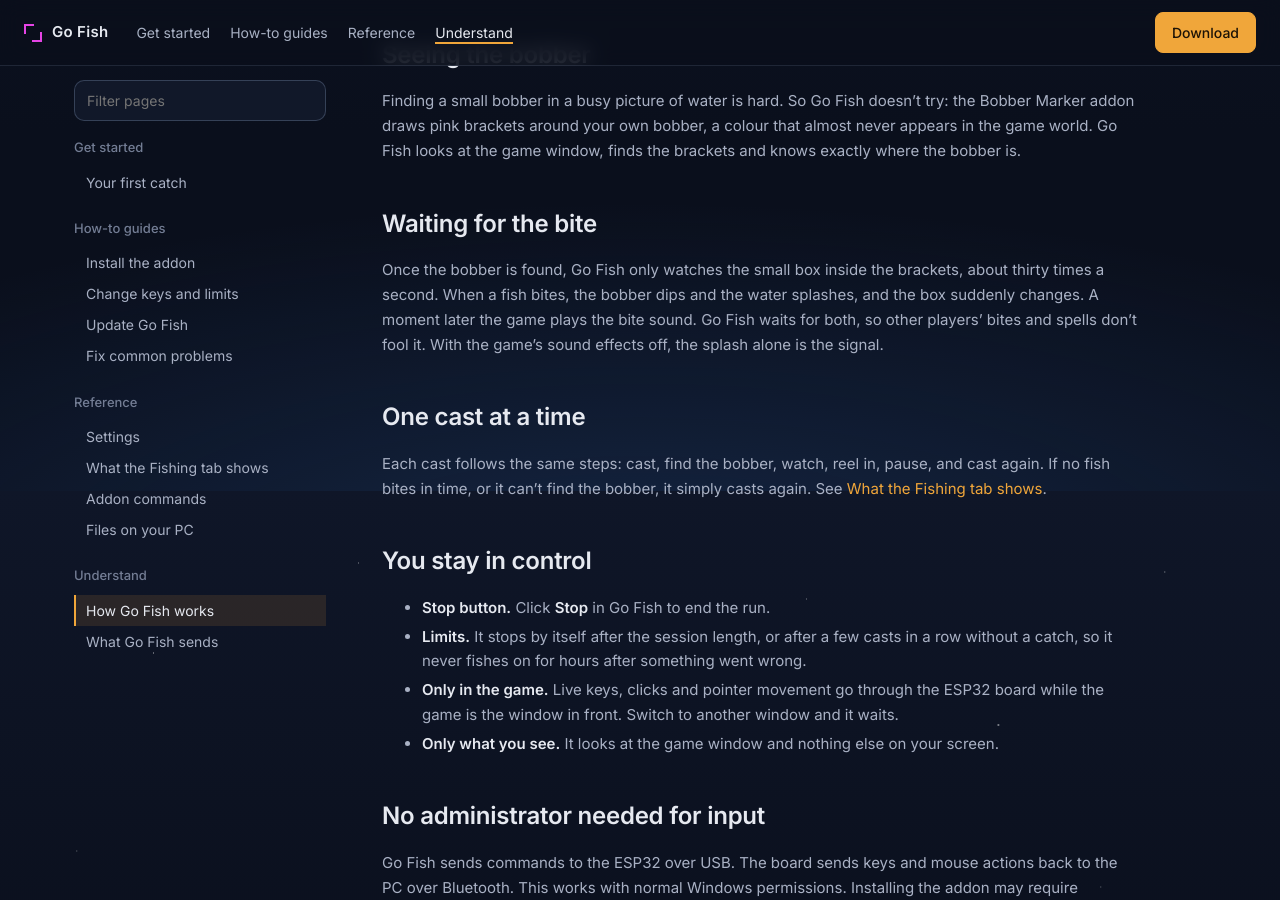
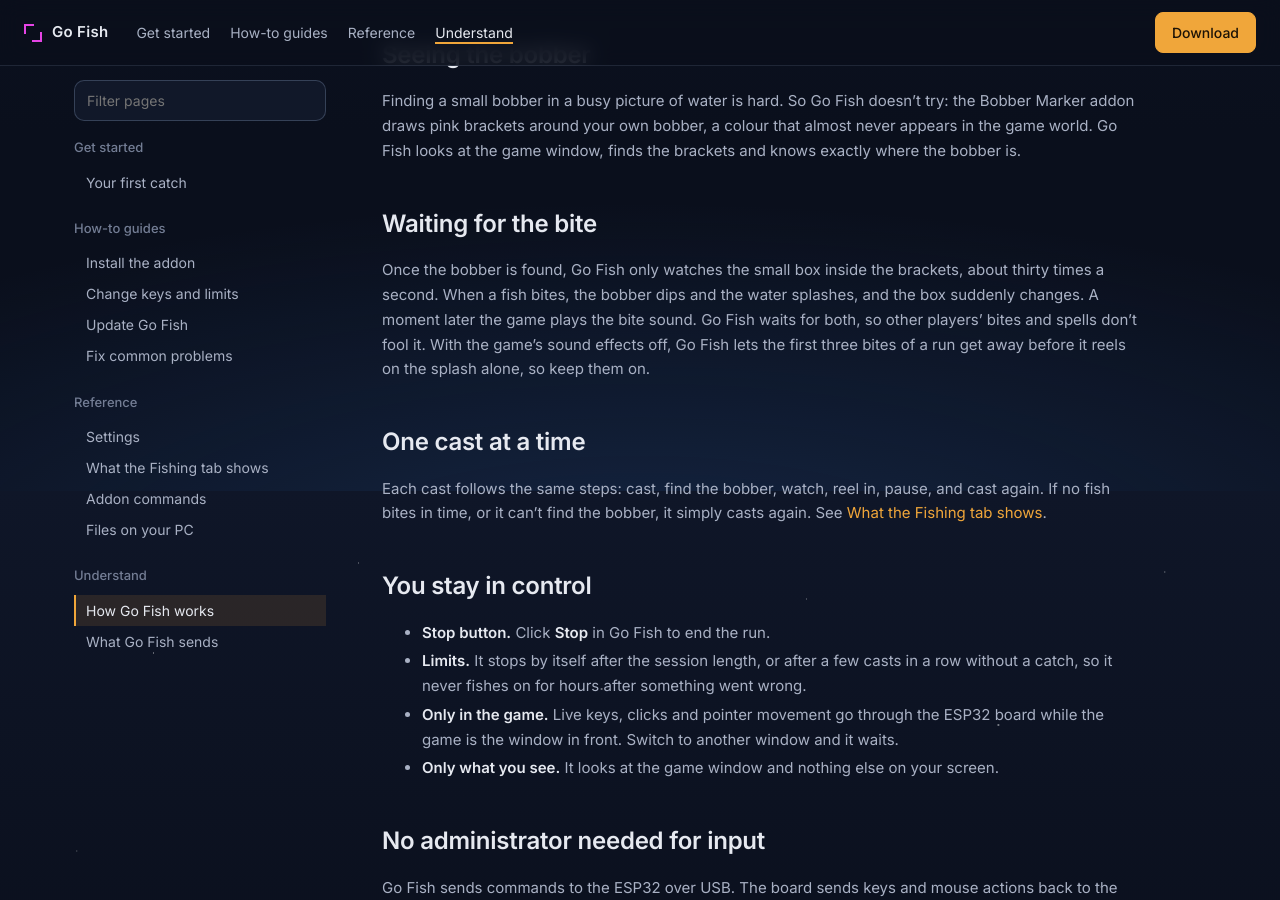
Before and after one commit to soockee/pixel-bot-go, a Jekyll site: the page built from docs/explanation/how-it-works.md, in a window 1280 px wide and 900 px high, scrolled down 409 px. Built offline with Jekyll 4.4.1, drawn with Linux system fonts in a browser that asks for light colours.

Commit message:
docs: say the splash alone needs three casts with sound effects off
The README claimed bites are detected with the game's sound effects off.
The detector only falls back to the splash alone after three casts in a
row whose splash brought no bite sound (or after 3 s in a silent game),
so the first bites of a run get away. Say so, and fix the dev tutorials
that said "after the first cast".

Co-Authored-By: Claude Opus 5.5 <noreply@anthropic.com>

```diff
--- a/docs/explanation/how-it-works.md
+++ b/docs/explanation/how-it-works.md
@@ -10,7 +10,7 @@ Finding a small bobber in a busy picture of water is hard. So Go Fish doesn't tr
 
 ## Waiting for the bite
 
-Once the bobber is found, Go Fish only watches the small box inside the brackets, about thirty times a second. When a fish bites, the bobber dips and the water splashes, and the box suddenly changes. A moment later the game plays the bite sound. Go Fish waits for both, so other players' bites and spells don't fool it. With the game's sound effects off, the splash alone is the signal.
+Once the bobber is found, Go Fish only watches the small box inside the brackets, about thirty times a second. When a fish bites, the bobber dips and the water splashes, and the box suddenly changes. A moment later the game plays the bite sound. Go Fish waits for both, so other players' bites and spells don't fool it. With the game's sound effects off, Go Fish lets the first three bites of a run get away before it reels on the splash alone, so keep them on.
 
 ## One cast at a time
 
```
Also changed, not shown: docs/dev/tutorials/simulator.md (+1 -1 lines), docs/dev/tutorials/tuning.md (+1 -1 lines), README.md.
